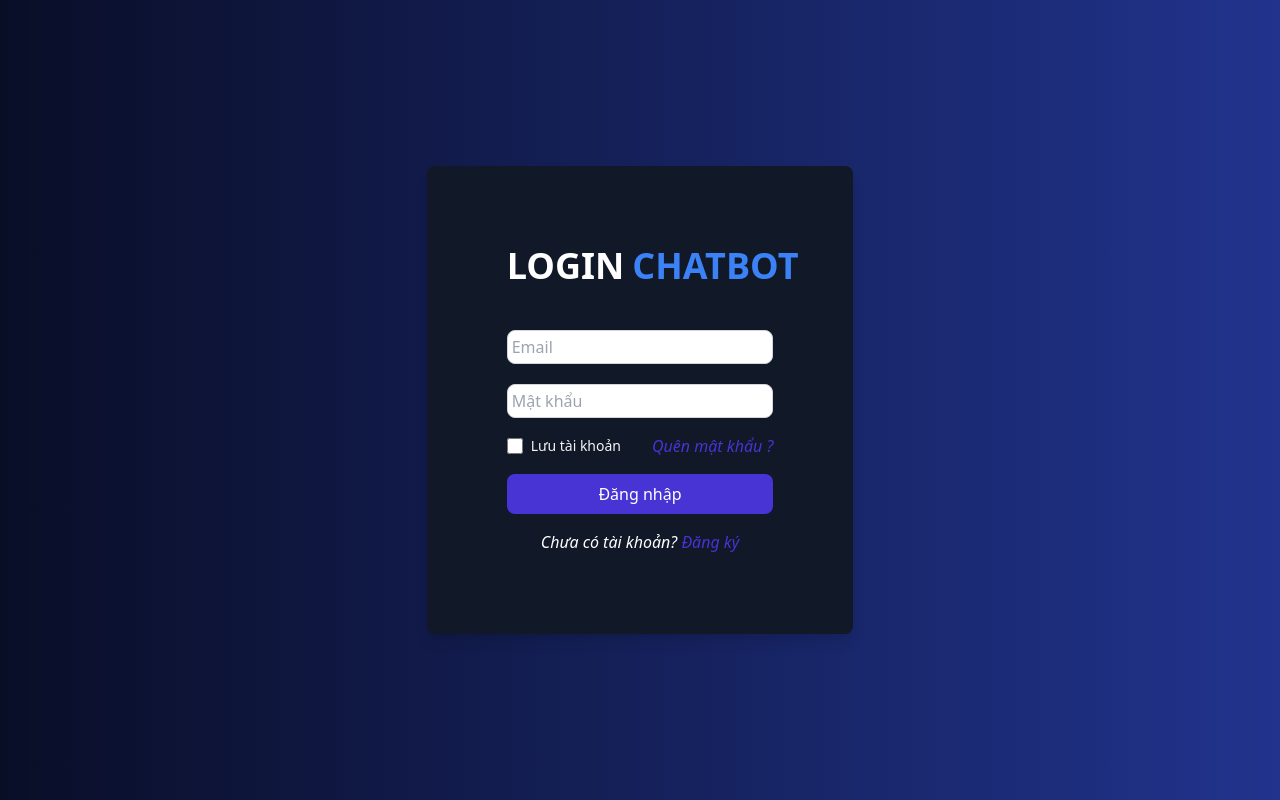
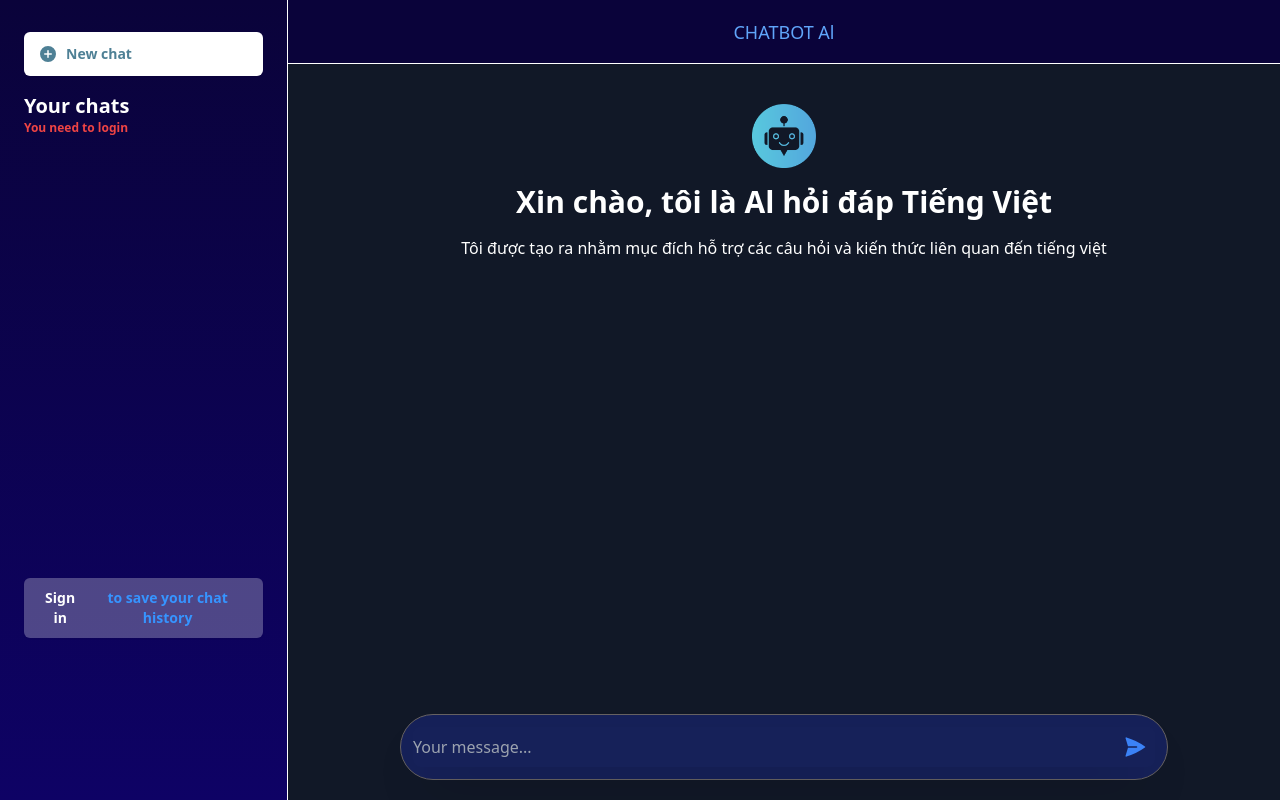
Before and after one commit to nguyenlontien2004/DA_AI2, a React (Vite) app in the folder chat-bot/: page / in a window 1280 px wide. Before the commit this address led to /signin. Built offline with nearby package versions, Linux system fonts and the light colour scheme; the HTML template or start-up script is replaced by a standard one.

Commit message:
fix layout

```diff
--- a/chat-bot/src/components/headers/Header.tsx
+++ b/chat-bot/src/components/headers/Header.tsx
@@ -1,9 +1,8 @@
-import { Bars3Icon, Cog6ToothIcon } from '@heroicons/react/24/outline';
-import { useNavigate } from 'react-router-dom';
+import { Bars3Icon } from '@heroicons/react/24/outline';
 
 
 const Header = () => {
-  const navigate = useNavigate();
+
   return (
     <div className="sticky top-0 z-40 flex h-16 shrink-0 items-center gap-x-4 border-b border-white bg-[#0A033A] px-4 shadow-sm sm:gap-x-6 sm:px-6 lg:px-8 justify-between">
       <button
@@ -20,7 +19,7 @@ const Header = () => {
         </span>
       </div>
 
-      <div className="flex-shrink-0" onClick={() => navigate('/setting')}>
+      {/* <div className="flex-shrink-0" onClick={() => navigate('/setting')}>
         <button
           type="button"
           className="inline-flex items-center gap-x-1.5 rounded-md bg-indigo-600 px-2.5 py-1.5 text-xs sm:text-sm font-semibold text-white shadow-sm hover:bg-indigo-500 focus-visible:outline focus-visible:outline-2 focus-visible:outline-offset-2 focus-visible:outline-indigo-600"
@@ -31,7 +30,7 @@ const Header = () => {
           />
           <span>Settings</span>
         </button>
-      </div>
+      </div> */}
     </div>
   );
 };
--- a/chat-bot/src/components/main/ChatForm.tsx
+++ b/chat-bot/src/components/main/ChatForm.tsx
@@ -5,7 +5,7 @@ import useCallApi from '../../services/axiosService';
 import { Message } from '../../types/message';
 import { Spin } from 'antd';
 import { LoadingOutlined } from '@ant-design/icons';
-import { useForm } from 'react-hook-form';
+
 
 type ChatFormProps = {
   divRef: React.RefObject<HTMLDivElement>;
@@ -52,7 +52,7 @@ const ChatForm = ({ divRef, messages, setMessage }: ChatFormProps) => {
         if (chatId) {
           await sendMessage(chatId);
         } else {
-          const data = await callApi(`/chat/start`, 'POST', { message: query });
+          const data:any = await callApi(`/chat/start`, 'POST', { message: query });
           if (data && data.conversation_id) {
             const newChatId = data.conversation_id;
             navigate(`/chat/${newChatId}`, { replace: true });
@@ -75,7 +75,7 @@ const ChatForm = ({ divRef, messages, setMessage }: ChatFormProps) => {
     };
     setMessage([...messages, newUserMessage]);
 
-    const data = await callApi(`/chat/message/${id}`, 'POST', { message: query });
+    const data:any = await callApi(`/chat/message/${id}`, 'POST', { message: query });
     const newModelMessage = {
       message: data?.response,
       sender: 'model',
--- a/chat-bot/src/components/main/MessageItem.tsx
+++ b/chat-bot/src/components/main/MessageItem.tsx
@@ -3,7 +3,7 @@ import chatAl from '../../../public/images/image 4.png'
 
 type MessageItemProps = {
     messageType: 'al'|'user',
-    messageText:string,
+    messageText:string|undefined,
     messageListRef: React.RefObject<HTMLDivElement>;
 }
 const MessageItem = ({
--- a/chat-bot/src/components/main/MessageList.tsx
+++ b/chat-bot/src/components/main/MessageList.tsx
@@ -3,7 +3,7 @@ import MessageItem from './MessageItem';
 import { Message } from '../../types/message';
 import { useEffect, useRef } from 'react';
 import { useParams } from 'react-router-dom';
-
+import chatAl from '../../../public/images/image 4.png'
 
 
 type MessageListProps = {
@@ -30,9 +30,15 @@ const MessageList = ({ messageListRef,messages }: MessageListProps) => {
     <div className='overflow-y-auto'>
       <div className='flex flex-col px-4 pt-5 min-h-[520px]'>
         {messages.length === 0 ? (
-          <div ref={notChatRef} className="py-5 text-center text-gray-500 ">Không có tin nhắn nào trong cuộc trò chuyện này.</div>
+          <div ref={notChatRef} className="pt-5 max-w-3xl mx-auto w-full flex flex-col items-center">
+            <div className='size-16 mb-4'>
+              <img src={chatAl} alt="Al" className='w-full h-full object-cover' />
+            </div>
+            <h1 className='text-white font-bold text-3xl mb-4'>Xin chào, tôi là Al hỏi đáp Tiếng Việt</h1>
+            <h5 className='text-white text-base'>Tôi được tạo ra nhằm mục đích hỗ trợ các câu hỏi và kiến thức liên quan đến tiếng việt</h5>
+          </div>
         ) : (
-          messages?.map((message) => (
+          messages?.map((message:Message) => (
             <MessageItem
               messageListRef={messageListRef}
               messageType={message.sender === 'model' ? 'al' : 'user'}
--- a/chat-bot/src/components/sidebars/SidebarList.tsx
+++ b/chat-bot/src/components/sidebars/SidebarList.tsx
@@ -1,6 +1,6 @@
 import { PlusCircleIcon } from '@heroicons/react/20/solid';
 import Button from '../buttons/Button';
-import { ListOfChats, ListOfNamespaces } from './components';
+import { ListOfChats } from './components';
 import useCallApi from '../../services/axiosService';
 import { useNavigate } from 'react-router-dom';
 import { toast } from 'react-toastify';
@@ -24,6 +24,10 @@ const SidebarList = () => {
   };
 
   const handleNewChat = () => {
+    if(!isLoggedIn){
+      return toast.error("Bạn chưa đăng nhập")
+    }
+
     setSelectedChatId(null); // Reset selectedChatId
     navigate('/'); // Chuyển hướng về HomePage (hoặc page khác bạn muốn)
   };
@@ -41,18 +45,19 @@ const SidebarList = () => {
         </div>
       </div>
 
-      <div className="px-6 w-full space-y-2 mb-6">
+      {/* <div className="px-6 w-full space-y-2 mb-6">
         <div className="text-xs sm:text-sm lg:text-xl font-semibold leading-6 text-white">
           Your namespaces
         </div>
         <ListOfNamespaces />
-      </div>
+      </div> */}
 
       <div className="px-6 text-xs sm:text-sm lg:text-xl font-semibold leading-6 text-white">
         Your chats
       </div>
       <div className="px-6 overflow-y-auto h-[450px]">
-        <ListOfChats selectedChatId={selectedChatId} setSelectedChatId={setSelectedChatId} />
+        {isLoggedIn ? (<ListOfChats selectedChatId={selectedChatId} setSelectedChatId={setSelectedChatId} />)
+        :(<h5 className='text-red-500 font-semibold text-xs'>You need to login</h5>)}
       </div>
 
       <div className="px-6 mt-2">
@@ -61,7 +66,7 @@ const SidebarList = () => {
           className={`inline-flex justify-center ${isLoggedIn ? 'bg-red-600' : 'bg-white/[27%]'} text-white items-center gap-x-1 rounded-md px-3.5 py-2.5 text-sm font-semibold shadow-sm w-full`}
         >
           <span className="text-white">
-            {isLoggedIn ? 'Sign out' : 'Sign in'}
+            {isLoggedIn ? 'Log out' : 'Sign in'}
           </span>
           {!isLoggedIn && (
             <span className="text-[#3694FF]">to save your chat history</span>
--- a/chat-bot/src/index.css
+++ b/chat-bot/src/index.css
@@ -57,7 +57,7 @@ input[type="number"] {
     all: revert;
   }
   .text-truncate {
-    width: 100px;           /* Độ rộng tối đa cho phần văn bản */
+    width: 150px;           /* Độ rộng tối đa cho phần văn bản */
     white-space: nowrap;    /* Không xuống dòng */
     overflow: hidden;       /* Ẩn phần dư */
     text-overflow: ellipsis; /* Thêm dấu ba chấm */
--- a/chat-bot/src/services/axiosService.ts
+++ b/chat-bot/src/services/axiosService.ts
@@ -14,7 +14,7 @@ export default function useCallApi<T>() {
         const token = localStorage.getItem('access_token');
 
         if (!token) {
-            navigate('/signin');
+            // navigate('/signin');
             throw new Error('No access token found, redirecting to sign-in');
         }
 
--- a/chat-bot/src/types/message.ts
+++ b/chat-bot/src/types/message.ts
@@ -3,4 +3,6 @@ export interface Message {
   type: string;
   text: string;
   sender: string;
+  message?:string,
+  message_id:string|number
 }
```
